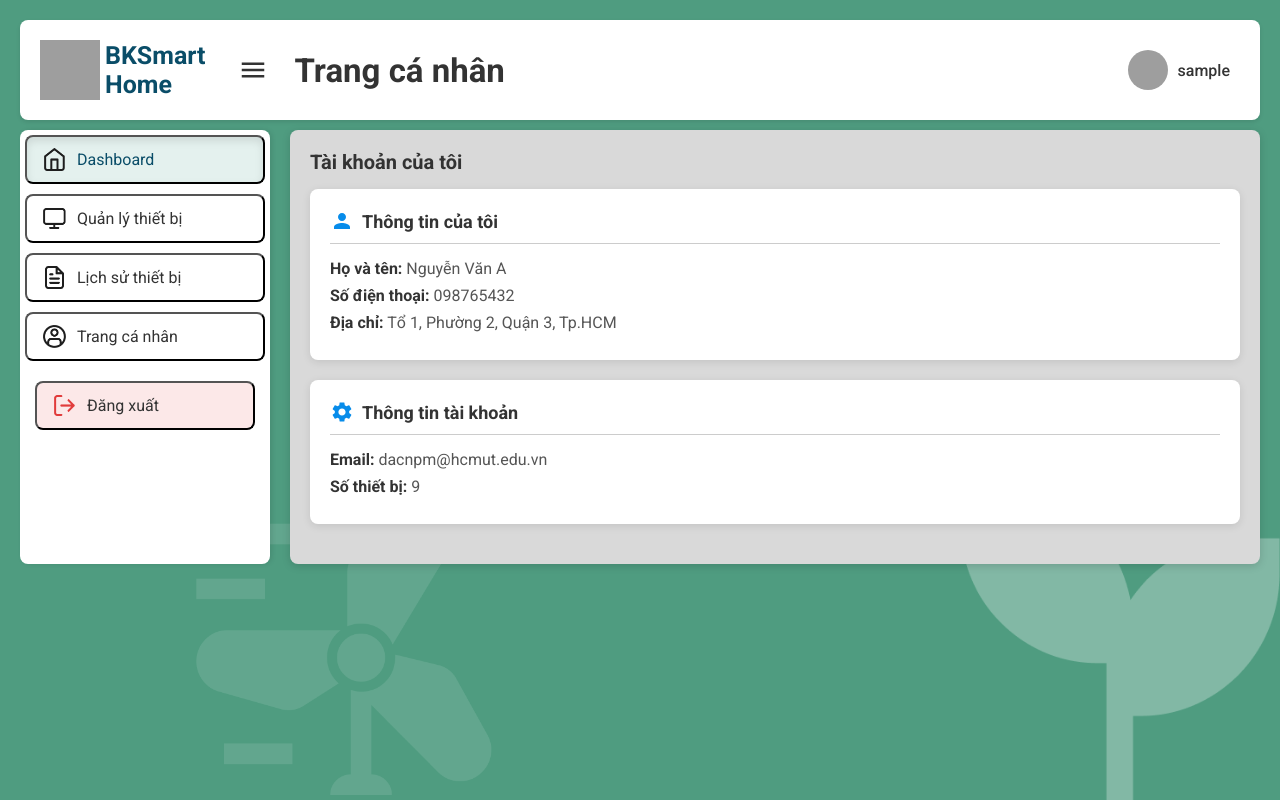
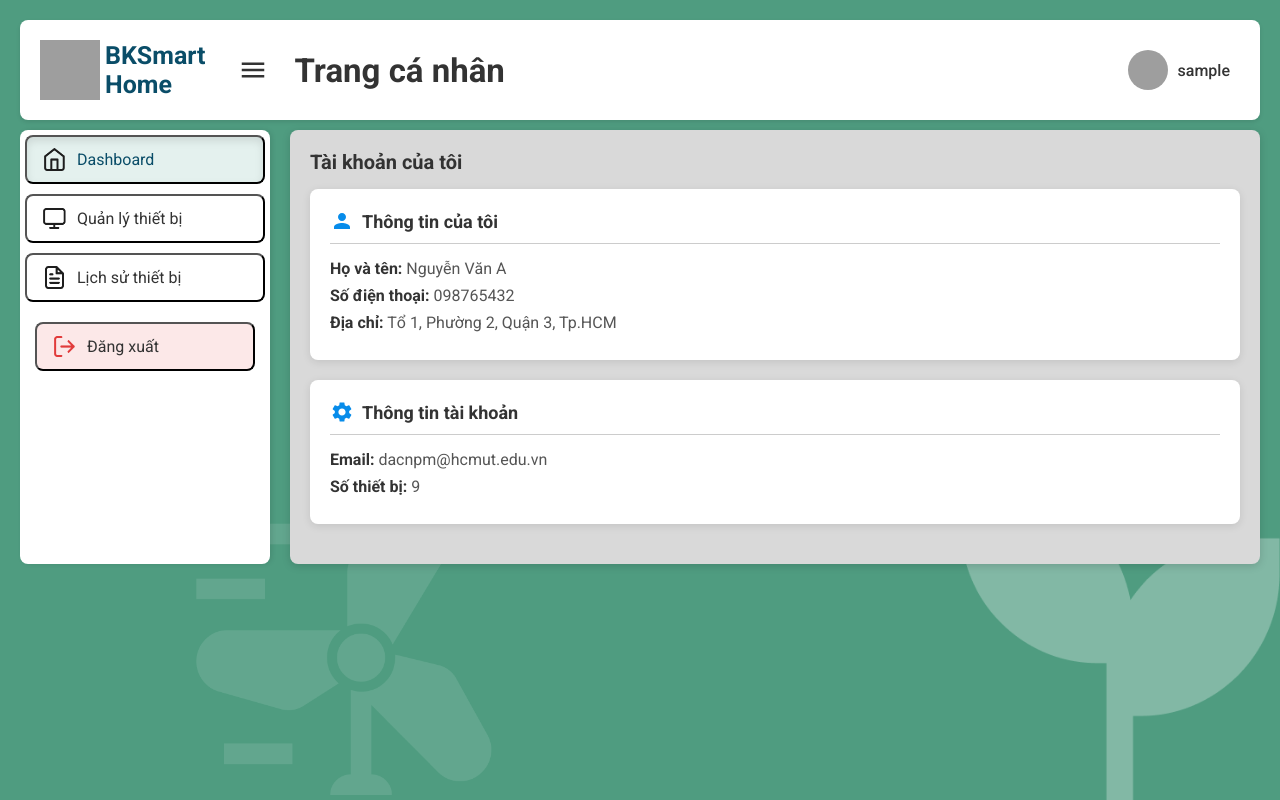
Before and after one commit to takhcmut/MULTIDISCIPLINARY_PROJECT_CO3087, a React (Vite) app in the folder frontend/: page /profile in a window 1280 px wide. Built offline with nearby package versions, Linux system fonts and the light colour scheme; sample sign-in values are in the browser's storage; grey boxes are pictures that could not be loaded.

Commit message:
remove profile

```diff
--- a/frontend/src/components/leftbar/Leftbar.jsx
+++ b/frontend/src/components/leftbar/Leftbar.jsx
@@ -61,13 +61,13 @@ const Leftbar = ({ isHidden }) => {
             <span>Lịch sử thiết bị</span>
           </button>
 
-          <button
+          {/* <button
             className={`leftBarItem ${activePath === "/profile" ? "active" : ""}`}
             onClick={() => handleNavigate("/profile")}
           >
             <img src={ProfileIcon} alt="Profile icon" />
             <span>Trang cá nhân</span>
-          </button>
+          </button> */}
 
           <button className="leftBarItem logoutBtn" onClick={handleLogout}>
             <img src={LogoutIcon} alt="Logout icon" />
--- a/frontend/src/components/navbar/Navbar.jsx
+++ b/frontend/src/components/navbar/Navbar.jsx
@@ -43,7 +43,9 @@ const Navbar = ({ toggleLeftbar }) => {
         <span>{currentPageTitle}</span>
       </div>
 
-      <div className="rightNavbar" onClick={() => navigate("/profile")}>
+      <div className="rightNavbar"
+      // onClick={() => navigate("/profile")}
+      >
         <img
           src="https://www.w3schools.com/howto/img_avatar.png"
           alt="User"
```
